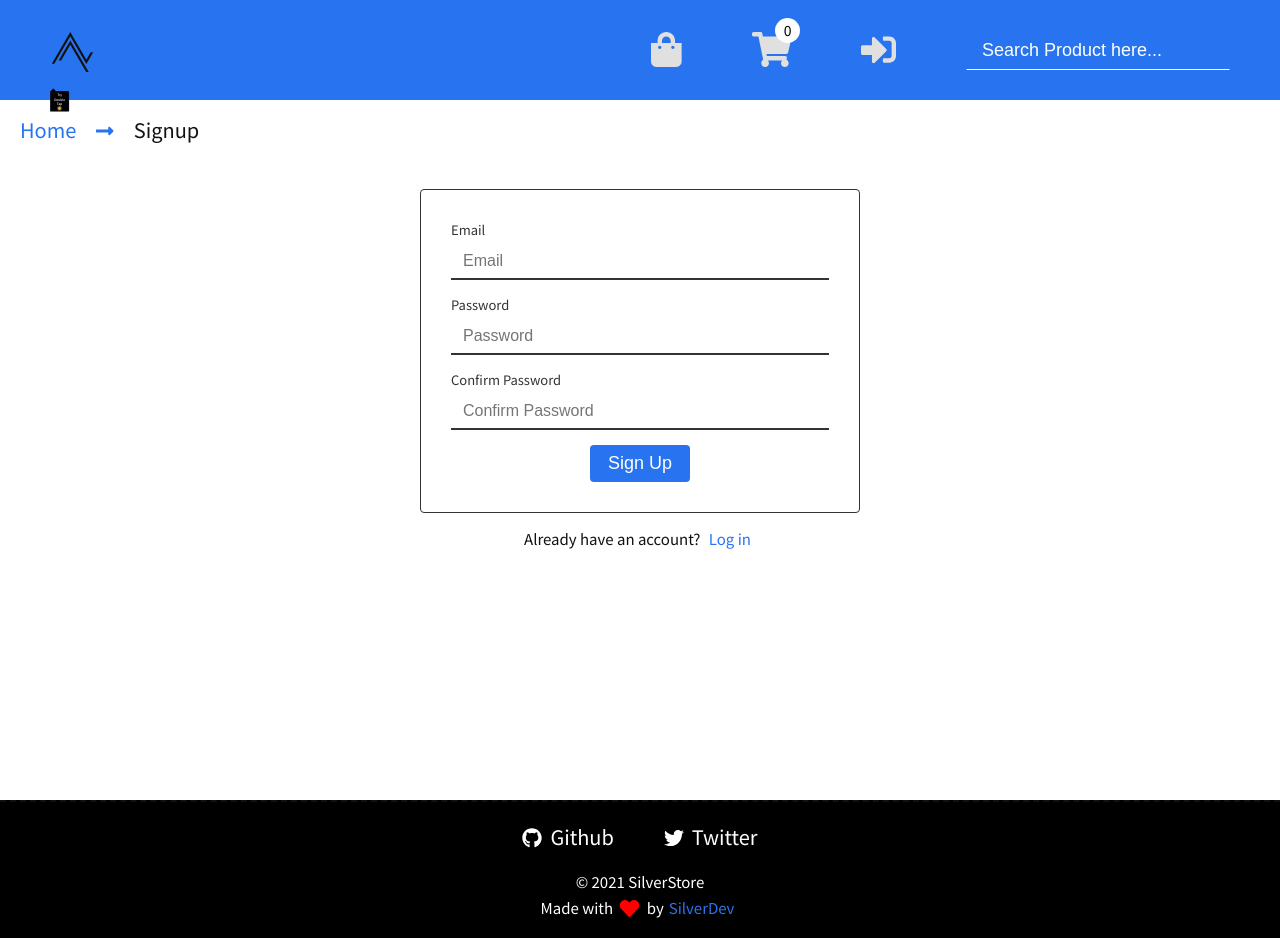
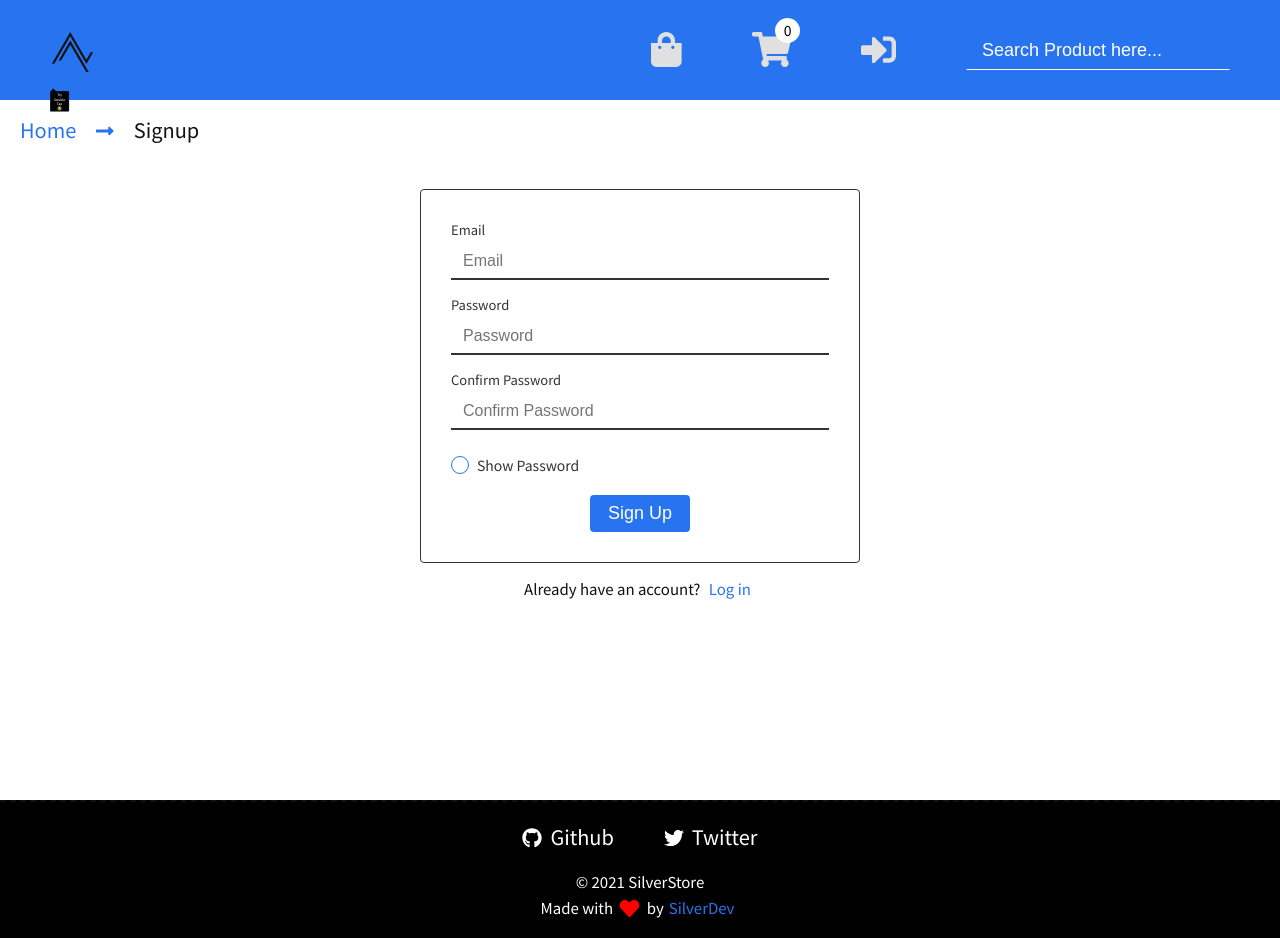
Before and after one commit to Joker-Bat/silverstore, a React (Create React App) app: page /signup in a window 1280 px wide. Built offline with nearby package versions, Linux system fonts and the light colour scheme; no server answers.

Commit message:
Added show password button

```diff
--- a/src/App.js
+++ b/src/App.js
@@ -1,5 +1,4 @@
 import React, { Component } from "react";
-import "./App.module.scss";
 
 // Components
 import Layout from "./hoc/Layout";
--- a/src/components/Login/Login.js
+++ b/src/components/Login/Login.js
@@ -18,6 +18,11 @@ const Login = () => {
   const [emailInput, setEmailInput] = useState("");
   const [passwordInput, setPasswordInput] = useState("");
   const [loading, setLoading] = useState(false);
+  const [showPassword, setShowPassword] = useState(false);
+
+  const handleShowPassword = () => {
+    setShowPassword((prevState) => !prevState);
+  };
 
   const handleSubmit = async (e) => {
     e.preventDefault();
@@ -62,7 +67,7 @@ const Login = () => {
         <div className={classes.InputGroup}>
           <label htmlFor="password">Password</label>
           <input
-            type="password"
+            type={showPassword ? "text" : "password"}
             value={passwordInput}
             onChange={(e) => setPasswordInput(e.target.value)}
             id="password"
@@ -71,6 +76,22 @@ const Login = () => {
             placeholder="Password"
             required
           />
+        </div>
+
+        <div className={classes.ShowPassword}>
+          <input
+            checked={showPassword}
+            onChange={handleShowPassword}
+            type="checkbox"
+            name="showPassword"
+            id="showPassword"
+            className={classes.Checkbox}
+          />
+
+          <label htmlFor="showPassword" className={classes.Label}>
+            <span className={classes.Checkmark}></span>
+            Show password
+          </label>
         </div>
 
         <button type="submit">Log In</button>
--- a/src/components/Login/Login.module.scss
+++ b/src/components/Login/Login.module.scss
@@ -44,11 +44,15 @@
         border: none;
         padding: 0.8rem 1.2rem;
         font-size: 1.6rem;
-        font-weight: 300;
+        font-weight: 400;
         background: transparent;
         border-bottom: 2px solid var(--text-dark);
         transition: all 0.1s linear;
-        // box-shadow: 0 0 1px var(--black);
+
+        @include respond($MOBILE) {
+          font-size: 1.8rem;
+          padding: 1rem 1.5rem;
+        }
 
         &:focus {
           outline: none;
@@ -97,3 +101,67 @@
     }
   }
 }
+
+.ShowPassword {
+  cursor: pointer;
+  align-self: flex-start;
+  margin: 1rem 0 2rem 0;
+
+  .Checkbox {
+    position: absolute;
+    width: 0;
+    height: 0;
+    opacity: 0;
+  }
+
+  .Checkbox:checked + .Label .Checkmark {
+    background-color: var(--main);
+  }
+
+  .Checkbox:checked + .Label .Checkmark::after {
+    display: block;
+  }
+
+  .Label {
+    color: var(--text-dark);
+    cursor: pointer;
+    font-size: 1.4rem;
+    text-transform: capitalize;
+    display: flex;
+    align-items: center;
+
+    @include respond($MOBILE) {
+      font-size: 1.6rem;
+    }
+
+    .Checkmark {
+      display: inline-block;
+      position: relative;
+      height: 1.8rem;
+      width: 1.8rem;
+      margin-right: 0.8rem;
+      border: 1px solid var(--main);
+      border-radius: 50%;
+
+      @include respond($MOBILE) {
+        height: 2rem;
+        width: 2rem;
+      }
+
+      &::after {
+        content: "";
+        position: absolute;
+        left: 20%;
+        top: 50%;
+        width: 3px;
+        height: 8px;
+        border: solid var(--white);
+        border-width: 0 3px 3px 0;
+        -webkit-transform: rotate(45deg);
+        -ms-transform: rotate(45deg);
+        transform: rotate(45deg) translate(-50%, -50%);
+        display: none;
+      }
+    }
+  }
+}
--- a/src/components/Signup/Signup.js
+++ b/src/components/Signup/Signup.js
@@ -15,6 +15,11 @@ const Signup = (props) => {
   const [passwordConfirmInput, setPasswordConfirmInput] = useState("");
   const [passwordEqual, setPasswordEqual] = useState(false);
   const [loading, setLoading] = useState(false);
+  const [showPassword, setShowPassword] = useState(false);
+
+  const handleShowPassword = () => {
+    setShowPassword((prevState) => !prevState);
+  };
 
   const handleSubmit = async (e) => {
     e.preventDefault();
@@ -68,7 +73,7 @@ const Signup = (props) => {
         <div className={classes.InputGroup}>
           <label htmlFor="password">Password</label>
           <input
-            type="password"
+            type={showPassword ? "text" : "password"}
             id="password"
             value={passwordInput}
             onChange={(e) => setPasswordInput(e.target.value)}
@@ -86,7 +91,7 @@ const Signup = (props) => {
         >
           <label htmlFor="passwordConfirm">Confirm Password</label>
           <input
-            type="password"
+            type={showPassword ? "text" : "password"}
             id="passwordConfirm"
             value={passwordConfirmInput}
             onChange={checkIsPasswordEqual}
@@ -95,6 +100,22 @@ const Signup = (props) => {
             placeholder="Confirm Password"
             required
           />
+        </div>
+
+        <div className={classes.ShowPassword}>
+          <input
+            checked={showPassword}
+            onChange={handleShowPassword}
+            type="checkbox"
+            name="showPassword"
+            id="showPassword"
+            className={classes.Checkbox}
+          />
+
+          <label htmlFor="showPassword" className={classes.Label}>
+            <span className={classes.Checkmark}></span>
+            Show password
+          </label>
         </div>
 
         <button type="submit">Sign Up</button>
--- a/src/components/Signup/Signup.module.scss
+++ b/src/components/Signup/Signup.module.scss
@@ -37,7 +37,7 @@
       &.Error {
         input {
           &:focus {
-            border-bottom: 2px solid red;
+            border-bottom: 2px solid var(--danger);
           }
         }
       }
@@ -104,3 +104,67 @@
     }
   }
 }
+
+.ShowPassword {
+  cursor: pointer;
+  align-self: flex-start;
+  margin: 1rem 0 2rem 0;
+
+  .Checkbox {
+    position: absolute;
+    width: 0;
+    height: 0;
+    opacity: 0;
+  }
+
+  .Checkbox:checked + .Label .Checkmark {
+    background-color: var(--main);
+  }
+
+  .Checkbox:checked + .Label .Checkmark::after {
+    display: block;
+  }
+
+  .Label {
+    color: var(--text-dark);
+    cursor: pointer;
+    font-size: 1.4rem;
+    text-transform: capitalize;
+    display: flex;
+    align-items: center;
+
+    @include respond($MOBILE) {
+      font-size: 1.6rem;
+    }
+
+    .Checkmark {
+      display: inline-block;
+      position: relative;
+      height: 1.8rem;
+      width: 1.8rem;
+      margin-right: 0.8rem;
+      border: 1px solid var(--main);
+      border-radius: 50%;
+
+      @include respond($MOBILE) {
+        height: 2rem;
+        width: 2rem;
+      }
+
+      &::after {
+        content: "";
+        position: absolute;
+        left: 20%;
+        top: 50%;
+        width: 3px;
+        height: 8px;
+        border: solid var(--white);
+        border-width: 0 3px 3px 0;
+        -webkit-transform: rotate(45deg);
+        -ms-transform: rotate(45deg);
+        transform: rotate(45deg) translate(-50%, -50%);
+        display: none;
+      }
+    }
+  }
+}
```
Also changed, not shown: src/App.module.scss (deleted).
